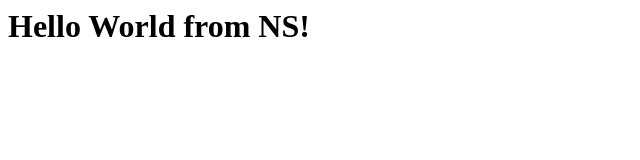
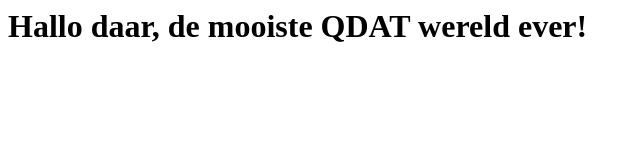
Before and after one commit to dhomi/k8s-gitops-argocd, a plain HTML site: page index.html in a window 1280 px wide. Shown: the whole page, without its empty margins (0-640 px from the left). Drawn offline with Linux system fonts and the light colour scheme.

```diff
--- a/index.html
+++ b/index.html
@@ -1,5 +1,5 @@
 <html>
   <body>
-    <h1>Hello World from NS!</h1>
+    <h1>Hallo daar, de mooiste QDAT wereld ever!</h1>
   </body>
 </html>
```
